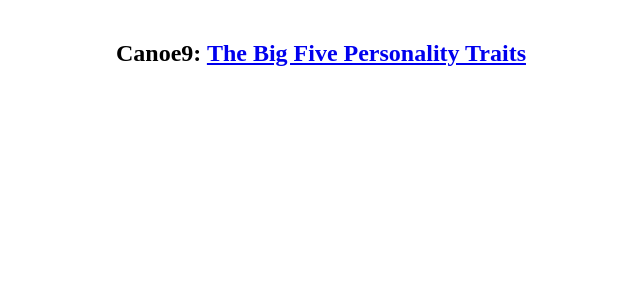
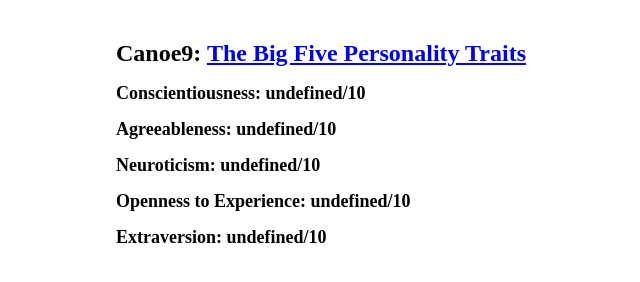
Before and after one commit to s4y/canoe9.github.io, a plain HTML site: page index.html in a window 1280 px wide. Shown: the whole page, without its empty margins (254-894 px from the left). Drawn offline with Linux system fonts and the light colour scheme.

Commit message:
Slightly different way to extract scores from the URL.

```diff
--- a/index.html
+++ b/index.html
@@ -42,13 +42,13 @@ var traits = [
   {id: "open", name: "Openness to Experience"},
   {id: "extr", name: "Extraversion"}
 ];
-var scores = document.URL.split("#").reverse()[0].match("[0-9]{5}$");
+var scores = location.hash.slice(1).split('').map(x => +x);
 if (scores) {
   for(var i = 0; i < traits.length; i++) {
     var t = document.createElement("h2");
     var trait = traits[i];
     var div = document.getElementById(trait.id);
-    trait.score = Number(scores[0].charAt(i))*1 + 1;
+    trait.score = scores[i];
     t.textContent = trait.name + ": " + trait.score + "/10";
     div.textContent = "";
     div.appendChild(t);
```
